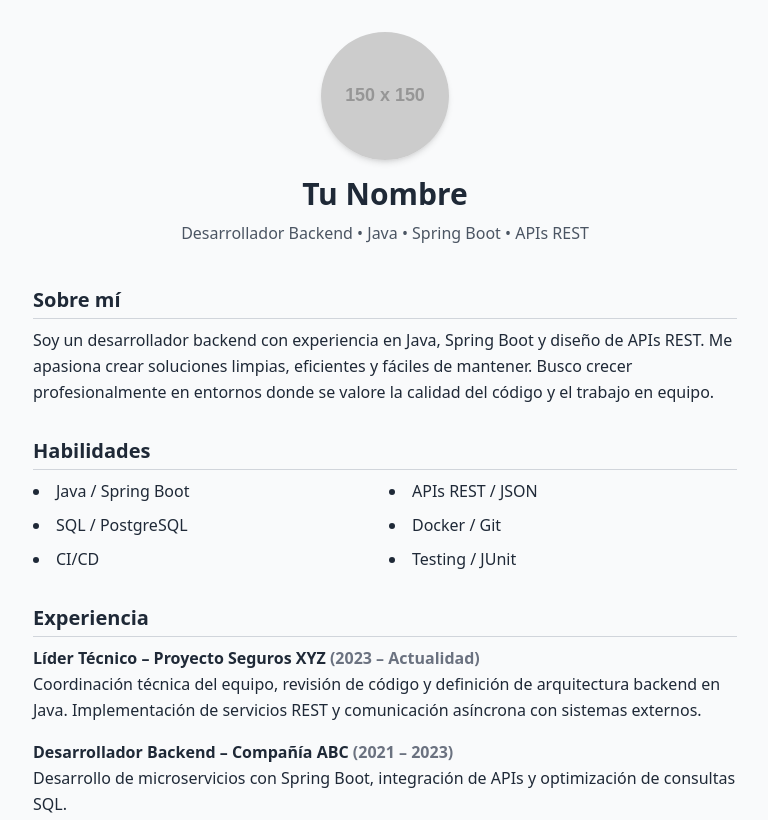
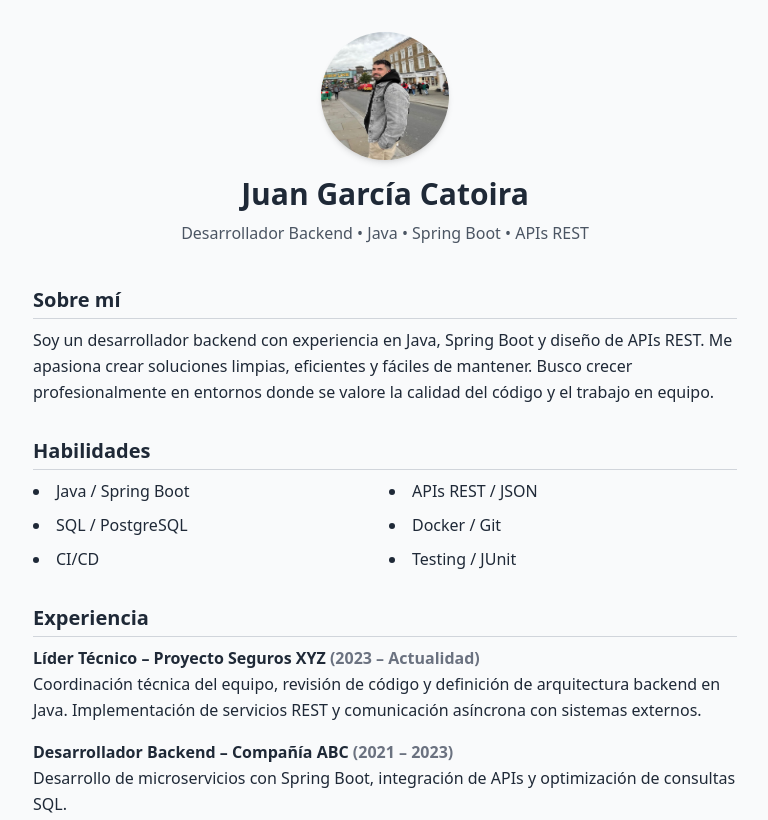
Before and after one commit to juancatoira/juancatoira.github.io, a plain HTML site: page index.html in a window 1280 px wide. Shown: the top 820 px of the page, without its empty margins (255-1023 px from the left). Drawn offline with nearby package versions, Linux system fonts and the light colour scheme; placeholder pictures from the web are drawn by us.

Commit message:
Update index.html

```diff
--- a/index.html
+++ b/index.html
@@ -3,7 +3,7 @@
 <head>
   <meta charset="UTF-8">
   <meta name="viewport" content="width=device-width, initial-scale=1.0">
-  <title>Tu Nombre – Desarrollador Backend</title>
+  <title>Juan García – Desarrollador Backend</title>
   <meta name="description" content="Currículum online de Tu Nombre, desarrollador backend especializado en Java y Spring Boot.">
   <script src="https://cdn.tailwindcss.com"></script>
   <link rel="icon" href="https://cdn-icons-png.flaticon.com/512/732/732212.png">
@@ -15,8 +15,8 @@
 
     <!-- Encabezado -->
     <header class="text-center mb-10">
-      <img src="https://via.placeholder.com/150" alt="Foto de perfil" class="w-32 h-32 rounded-full mx-auto shadow-md mb-4">
-      <h1 class="text-3xl font-bold mb-2">Tu Nombre</h1>
+      <img src="foto_web.jpg" alt="Foto de perfil" class="w-32 h-32 rounded-full mx-auto shadow-md mb-4">
+      <h1 class="text-3xl font-bold mb-2">Juan García Catoira</h1>
       <p class="text-gray-600">Desarrollador Backend • Java • Spring Boot • APIs REST</p>
     </header>
 
```
